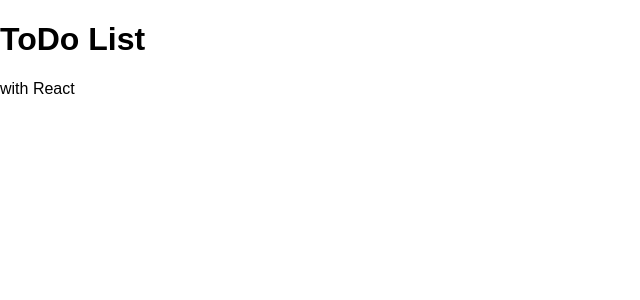
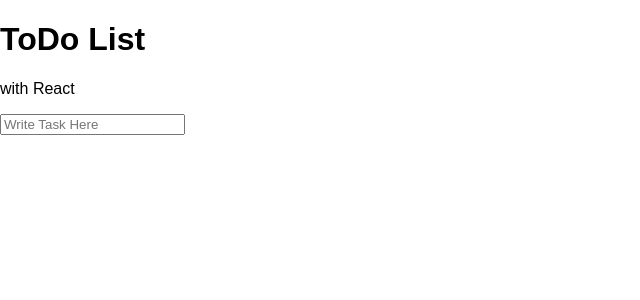
Before and after one commit to imranhossainemi/todo_list_react, a React (Create React App) app: page / in a window 1280 px wide. Shown: the top 300 px of the page, without its empty margins (0-640 px from the left). Built offline with nearby package versions, Linux system fonts and the light colour scheme.

Commit message:
Update TodoView.js

```diff
--- a/src/Components/TodoView.js
+++ b/src/Components/TodoView.js
@@ -1,7 +1,11 @@
 import React from 'react';
 
 const TodoView = () => (
-  <div />
+  <main>
+    <form className="form" id="form">
+      <input id="task" name="task" type="text" placeholder="Write Task Here" />
+    </form>
+  </main>
 );
 
 export default TodoView;
```
